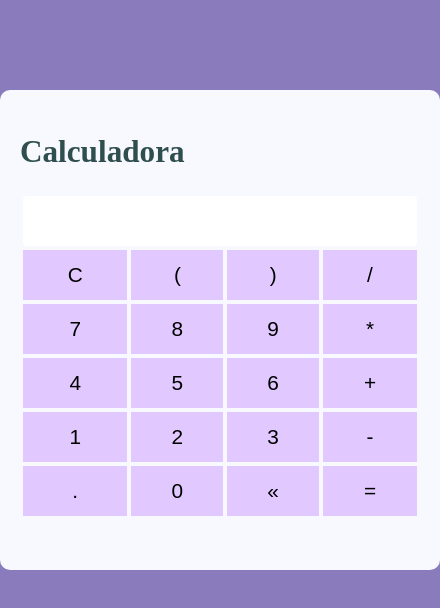
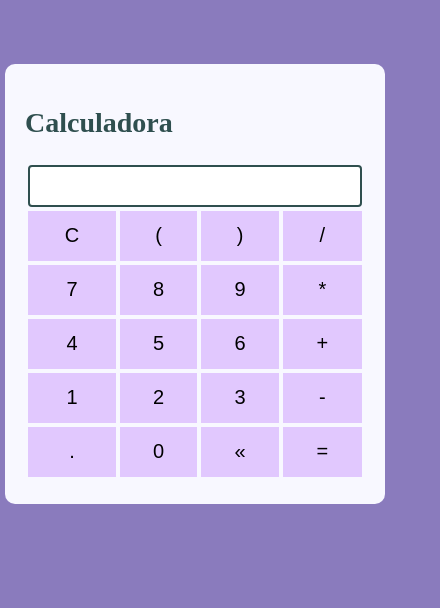
Before and after one commit to Deb-Paulin/Calculadora-, a plain HTML site: page index.html in a window 390 px wide. Shown: the whole page, 440 px wide, since content can reach past the window. Drawn offline with Linux system fonts and the light colour scheme.

Commit message:
inserindo responsividade

```diff
--- a/assets/style.css
+++ b/assets/style.css
@@ -57,3 +57,28 @@ body {
 .btn:hover {
   background: var(--cinza-claro);
 }
+
+@media screen and (max-width: 480px) {
+    .container {
+        width: 380px;
+        margin: 64px auto;
+        height: 440px
+    }
+
+    .title {
+        font-size: 28px;
+    }
+
+    .calculadora {
+        width: 340px;
+    }
+
+    .display {
+        border: 2px solid var(--cor-titulo);
+        font-size: 1.5em;
+    }
+
+    .btn {
+        font-size: 20px;
+    }
+}
```
